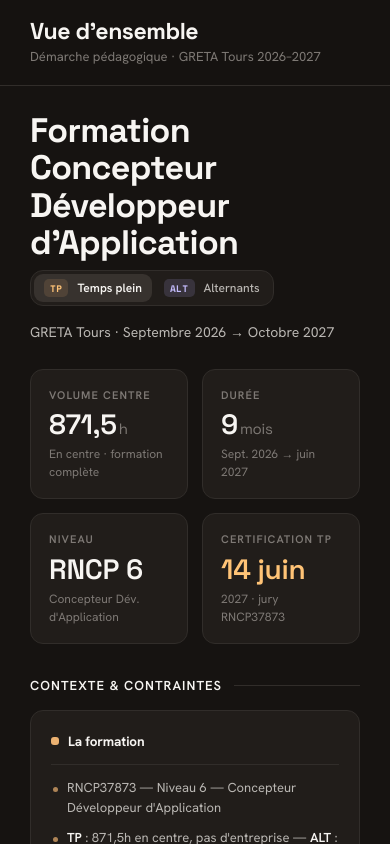
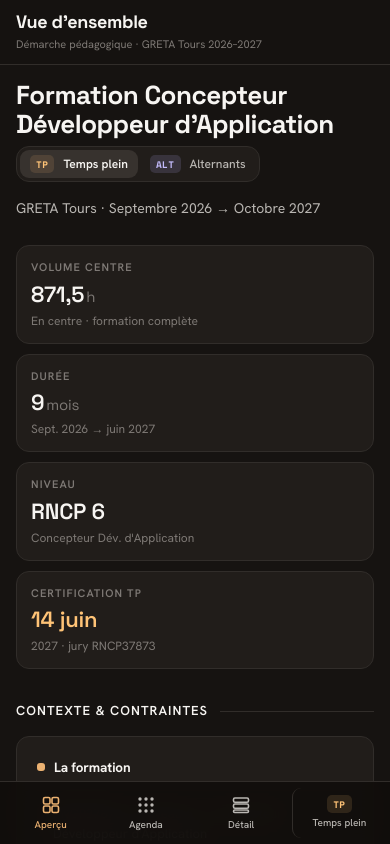
Before and after one commit to peacepilou/cda2-greta-tours, a Vue app: page / in a window 390 px wide. Built offline with nearby package versions, Linux system fonts and the light colour scheme.

Commit message:
Added responsive

```diff
--- a/package.json
+++ b/package.json
@@ -3,6 +3,7 @@
   "version": "1.0.0",
   "scripts": {
     "dev": "vite",
+    "start": "vite",
     "build": "vue-tsc && vite build",
     "preview": "vite preview"
   },
--- a/src/App.vue
+++ b/src/App.vue
@@ -9,10 +9,12 @@ import WeekModal from './components/modal/WeekModal.vue'
 import { useLegend } from './composables/useLegend'
 import { useModal } from './composables/useModal'
 import { useNavigation } from './composables/useNavigation'
+import { useCohort } from './composables/useCohort'
 
 document.documentElement.dataset.theme = 'a'
 
-const { currentView, pageMeta } = useNavigation()
+const { currentView, pageMeta, setView } = useNavigation()
+const { cohort, setCohort } = useCohort()
 const legend = useLegend()
 const modal = useModal()
 
@@ -63,5 +65,37 @@ onUnmounted(() => document.removeEventListener('keydown', onKeydown))
     >
       <WeekModal :iso="modal.selectedIso.value" @close="modal.close()" />
     </div>
+
+    <nav class="mobile-nav">
+      <button class="mnav-btn" :class="{ active: currentView === 'overview' }" @click="setView('overview')">
+        <svg class="mnav-icon" viewBox="0 0 20 20" fill="none" stroke="currentColor" stroke-width="1.6">
+          <rect x="2.5" y="2.5" width="6.5" height="6.5" rx="1.5"/>
+          <rect x="11" y="2.5" width="6.5" height="6.5" rx="1.5"/>
+          <rect x="2.5" y="11" width="6.5" height="6.5" rx="1.5"/>
+          <rect x="11" y="11" width="6.5" height="6.5" rx="1.5"/>
+        </svg>
+        <span>Aperçu</span>
+      </button>
+      <button class="mnav-btn" :class="{ active: currentView === 'compressed' }" @click="setView('compressed')">
+        <svg class="mnav-icon" viewBox="0 0 20 20" fill="currentColor">
+          <circle cx="4" cy="4" r="1.7"/><circle cx="10" cy="4" r="1.7"/><circle cx="16" cy="4" r="1.7"/>
+          <circle cx="4" cy="10" r="1.7"/><circle cx="10" cy="10" r="1.7"/><circle cx="16" cy="10" r="1.7"/>
+          <circle cx="4" cy="16" r="1.7"/><circle cx="10" cy="16" r="1.7"/><circle cx="16" cy="16" r="1.7"/>
+        </svg>
+        <span>Agenda</span>
+      </button>
+      <button class="mnav-btn" :class="{ active: currentView === 'detailed' }" @click="setView('detailed')">
+        <svg class="mnav-icon" viewBox="0 0 20 20" fill="none" stroke="currentColor" stroke-width="1.6">
+          <rect x="2.5" y="3" width="15" height="4.2" rx="1.4"/>
+          <rect x="2.5" y="9" width="15" height="4.2" rx="1.4"/>
+          <rect x="2.5" y="15" width="15" height="2.5" rx="1.2"/>
+        </svg>
+        <span>Détail</span>
+      </button>
+      <button class="mnav-btn mnav-cohort" @click="setCohort(cohort === 'TP' ? 'ALT' : 'TP')">
+        <span class="pill" :class="cohort === 'TP' ? 'pill-tp' : 'pill-alt'">{{ cohort }}</span>
+        <span>{{ cohort === 'TP' ? 'Temps plein' : 'Alternant' }}</span>
+      </button>
+    </nav>
   </div>
 </template>
--- a/src/assets/views.css
+++ b/src/assets/views.css
@@ -746,14 +746,103 @@ html[data-theme="b"] .pill-alt { color: oklch(0.8 0.09 290); }
 .dialog-special .h { font-size: 16px; font-weight: 700; color: var(--text); }
 
 /* ── RESPONSIVE ── */
+
+/* Nav mobile — cachée par défaut, affichée sous ≤ 860px */
+.mobile-nav {
+  display: none;
+  position: fixed; bottom: 0; left: 0; right: 0; z-index: 200;
+  background: color-mix(in oklab, var(--bg-2) 92%, transparent);
+  border-top: 1px solid var(--border-soft);
+  padding: 6px 4px calc(6px + env(safe-area-inset-bottom));
+  gap: 2px;
+  justify-content: stretch;
+  align-items: stretch;
+  backdrop-filter: blur(14px);
+  -webkit-backdrop-filter: blur(14px);
+}
+.mnav-btn {
+  flex: 1;
+  display: flex; flex-direction: column; align-items: center; gap: 3px;
+  padding: 7px 4px;
+  border: none; background: none; cursor: pointer;
+  border-radius: var(--radius-sm);
+  color: var(--text-muted);
+  font-size: 10px; font-weight: 500;
+  font-family: var(--font-ui);
+  transition: color 0.15s, background 0.15s;
+}
+.mnav-btn:hover { color: var(--text); background: var(--surface); }
+.mnav-btn.active { color: var(--accent); }
+.mnav-icon { width: 20px; height: 20px; flex-shrink: 0; }
+.mnav-cohort { border-left: 1px solid var(--border-soft); margin-left: 2px; }
+
 @media (max-width: 1080px) {
   .kpi-row { grid-template-columns: 1fr 1fr; }
   .dialog-body { grid-template-columns: 1fr; }
 }
+
 @media (max-width: 860px) {
   .app { grid-template-columns: 1fr; }
   .sidebar { display: none; }
   .grid-2, .grid-3 { grid-template-columns: 1fr; }
+  .mobile-nav { display: flex; }
+  .scroll { padding-bottom: 68px; }
+  .app { height: 100dvh; }
+}
+
+@media (max-width: 640px) {
+  .topbar { padding: 12px 16px; }
+  .page-title { font-size: 18px; }
+  .page-sub { font-size: 11px; }
+
+  .legend {
+    padding: 8px 16px;
+    overflow-x: auto;
+    flex-wrap: nowrap;
+    -webkit-overflow-scrolling: touch;
+  }
+  .legend-hint { display: none; }
+
+  .view { padding: 16px 16px 24px; }
+
+  .kpi-row { gap: 10px; }
+  .kpi { padding: 13px 14px; }
+  .kpi-value { font-size: 22px; }
+
+  .bar-row {
+    grid-template-columns: 1fr auto;
+    grid-template-rows: auto auto;
+    gap: 8px 10px;
+  }
+  .bar-name { grid-column: 1 / -1; }
+  .bar-track { grid-column: 1; }
+  .bar-val { grid-column: 2; grid-row: 2; align-self: center; }
+
+  .mini { width: 92px; height: 92px; }
+  .mini-emoji { font-size: 22px; }
+
+  /* 4 blocs par ligne dès 480px */
+  @media (max-width: 480px) {
+    .mini { width: calc(25% - 6px); height: auto; aspect-ratio: 1; }
+  }
+
+  .week-grid { grid-template-columns: 1fr; }
+
+  .overlay { padding: 0; align-items: flex-end; }
+  .dialog {
+    width: 100%;
+    max-height: 92dvh;
+    border-radius: var(--radius-lg) var(--radius-lg) 0 0;
+    border-left: none; border-right: none; border-bottom: none;
+  }
+
+  .ov-hero-title { font-size: 26px; }
+  .bc-pct { font-size: 36px; }
+}
+
+@media (max-width: 400px) {
+  .kpi-row { grid-template-columns: 1fr; }
+  .mini { width: 82px; height: 82px; }
 }
 
 /* ── ANIM entrée vues ── */
```
